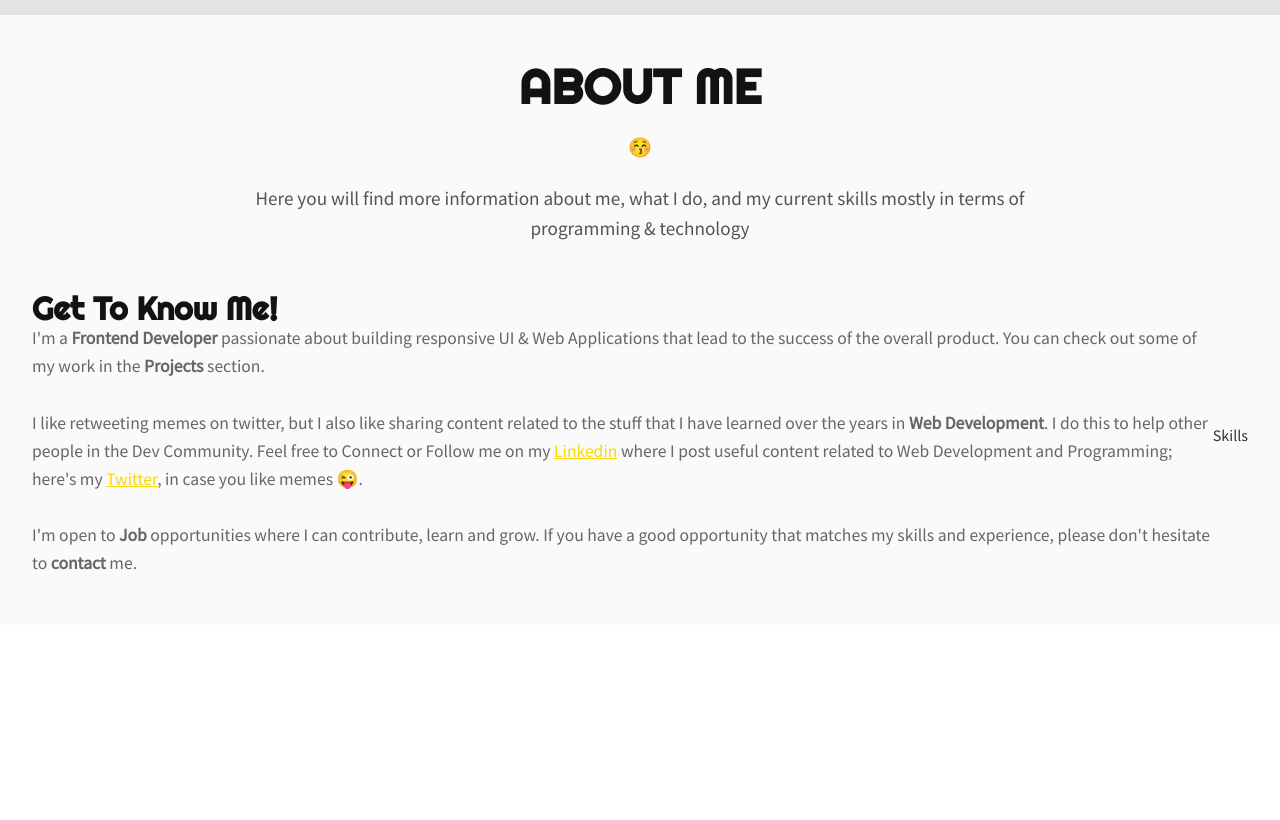
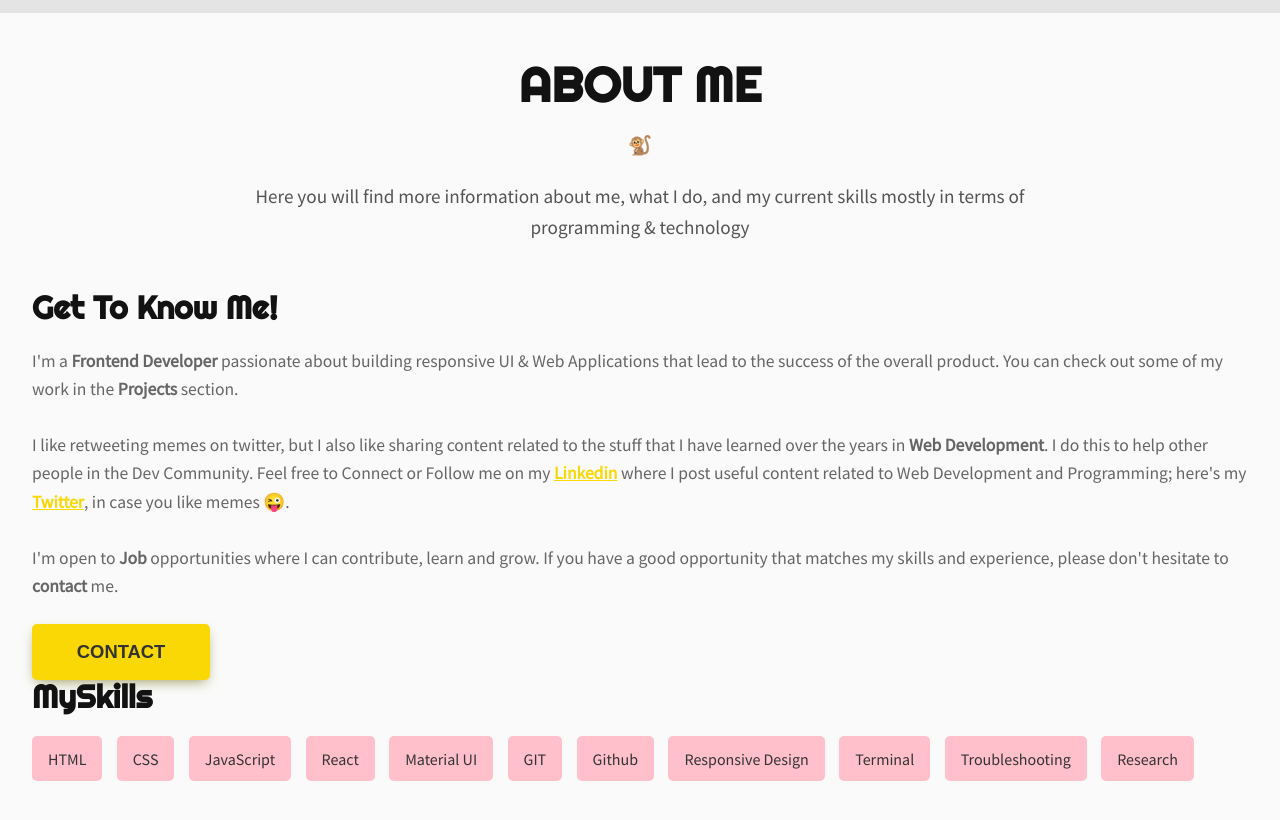
Before and after one commit to AlexOla-NG/Projects, a React (Create React App) app in the folder react-project/: page / in a window 1280 px wide. Shown: the part 880-1700 px from the top of the page. Before the commit the page ends 1505 px from the top, so only its background shows below. Built offline with nearby package versions, Linux system fonts and the light colour scheme; grey boxes are pictures that could not be loaded.

Commit message:
update: added reusable Tag component to render skills stopped: adjust layout of About component

```diff
--- a/react-project/src/portfolio-page/components/about/About.js
+++ b/react-project/src/portfolio-page/components/about/About.js
@@ -1,16 +1,20 @@
 import React from "react";
 import "./about.css";
-import HeaderParagaph from "./HeaderParagaph";
+import ReusableHeader from "./ReusableHeader";
 import MoreInfo from "./MoreInfo";
-import Skills from "./Skills";
+import MySkills from "./MySkills";
+
+// TODO: stopped here
+// set div display to grid
+// adjust layout accordingly
 
 const About = () => {
   return (
     <section className="about-section-wrapper" id="about">
-      <HeaderParagaph />
+      <ReusableHeader />
       <div>
         <MoreInfo />
-        <Skills />
+        <MySkills />
       </div>
     </section>
   );
--- a/react-project/src/portfolio-page/components/about/MoreInfo.js
+++ b/react-project/src/portfolio-page/components/about/MoreInfo.js
@@ -1,7 +1,4 @@
 import React from "react";
-
-// TODO: stopped here
-// finish styling MoreInfo component
 
 const MoreInfo = () => {
   return (
@@ -16,11 +13,22 @@ const MoreInfo = () => {
         content related to the stuff that I have learned over the years in{" "}
         <b>Web Development</b>. I do this to help other people in the Dev
         Community. Feel free to Connect or Follow me on my{" "}
-        <a href="https://www.linkedin.com/in/alexander-oweka-6bb086166/">
+        <a
+          href="https://www.linkedin.com/in/alexander-oweka-6bb086166/"
+          target="_blank"
+          rel="noreferrer"
+        >
           Linkedin
         </a>{" "}
         where I post useful content related to Web Development and Programming;
-        here's my <a href="https://twitter.com/OwekaAlexander">Twitter</a>
+        here's my{" "}
+        <a
+          href="https://twitter.com/OwekaAlexander"
+          target="_blank"
+          rel="noreferrer"
+        >
+          Twitter
+        </a>
         , in case you like memes 😜.
         <br />
         <br />
@@ -28,6 +36,9 @@ const MoreInfo = () => {
         grow. If you have a good opportunity that matches my skills and
         experience, please don't hesitate to <b>contact</b> me.
       </p>
+      <button className="btn">
+        <a href="#contact">contact</a>
+      </button>
     </article>
   );
 };
--- /dev/null
+++ b/react-project/src/portfolio-page/components/about/MySkills.js
@@ -0,0 +1,31 @@
+import React from "react";
+import Tag from "./Tag";
+
+const MySkills = () => {
+  const skills = [
+    "HTML",
+    "CSS",
+    "JavaScript",
+    "React",
+    "Material UI",
+    "GIT",
+    "Github",
+    "Responsive Design",
+    "Terminal",
+    "Troubleshooting",
+    "Research",
+  ];
+
+  const getSkills = () => {
+    return skills.map((skill) => <Tag key={skill} text={skill} />);
+  };
+
+  return (
+    <article className="more-info-wrapper">
+      <h3>MySkills</h3>
+      <div className="skills-wrapper">{getSkills()}</div>
+    </article>
+  );
+};
+
+export default MySkills;
--- a/react-project/src/portfolio-page/components/about/HeaderParagaph.js
+++ b/react-project/src/portfolio-page/components/about/ReusableHeader.js
@@ -3,9 +3,9 @@ import getEmoji from "../../helpers";
 
 // STUB: reusable component to hold header & paragraph text
 
-const HeaderParagaph = (props) => {
+const ReusableHeader = (props) => {
   return (
-    <article className="header-paragraph">
+    <article className="reusable-header">
       <h2>{props.header}</h2>
       <span>{getEmoji()}</span>
       <p>{props.paragraph}</p>
@@ -13,9 +13,9 @@ const HeaderParagaph = (props) => {
   );
 };
 
-export default HeaderParagaph;
+export default ReusableHeader;
 
-HeaderParagaph.defaultProps = {
+ReusableHeader.defaultProps = {
   header: "about me",
   paragraph:
     "Here you will find more information about me, what I do, and my current skills mostly in terms of programming & technology",
--- a/react-project/src/portfolio-page/components/about/Skills.js
+++ /dev/null
@@ -1,7 +0,0 @@
-import React from "react";
-
-const Skills = () => {
-  return <div>Skills</div>;
-};
-
-export default Skills;
--- /dev/null
+++ b/react-project/src/portfolio-page/components/about/Tag.js
@@ -0,0 +1,11 @@
+import React from "react";
+
+const Tag = ({ text }) => {
+  return <span>{text}</span>;
+};
+
+export default Tag;
+
+Tag.defaultProps = {
+  text: "HTML",
+};
--- a/react-project/src/portfolio-page/components/about/about.css
+++ b/react-project/src/portfolio-page/components/about/about.css
@@ -9,21 +9,38 @@
 
 .about-section-wrapper > div {
   display: flex;
-  flex-wrap: nowrap;
+  flex-wrap: wrap;
   justify-content: space-between;
   align-items: center;
 }
 
 .more-info-wrapper h3 {
   font-size: var(--fs-h3);
+  padding: 0 0 24px;
 }
 
 .more-info-wrapper p {
   color: var(--gray-40);
   font-size: var(--fs-body2);
+  padding: 0 0 24px;
 }
 
-.more-info-wrapper a {
+.more-info-wrapper p > a {
   color: var(--yellow);
+  font-weight: 600;
   text-decoration: underline;
 }
+
+.skills-wrapper {
+  display: flex;
+  flex-wrap: wrap;
+  justify-content: space-between;
+  align-items: center;
+}
+
+.skills-wrapper span {
+  background-color: pink;
+  border-radius: var(--br-300);
+  margin: auto 0.9rem 0.9rem 0;
+  padding: 0.8rem 1rem;
+}
--- a/react-project/src/portfolio-page/components/hero/hero.css
+++ b/react-project/src/portfolio-page/components/hero/hero.css
@@ -29,5 +29,6 @@
 }
 
 .hero-section-wrapper button {
+  width: 20rem;
   max-width: 60%;
 }
--- a/react-project/src/portfolio-page/index.css
+++ b/react-project/src/portfolio-page/index.css
@@ -15,7 +15,7 @@
   --fs-h2: 2.2rem;
   --fs-h3: 1.8rem;
   --fs-h4: 2.2rem;
-  --fs-btn: 1rem;
+  --fs-btn: 0.9rem;
   --fs-body1: 1rem;
   --fs-body2: 0.9rem;
   --fs-p: 1.1rem;
@@ -35,7 +35,7 @@
     --fs-h2: 3rem;
     --fs-h3: 2rem;
     --fs-h4: 2.2rem;
-    --fs-btn: 1.2rem;
+    --fs-btn: 1.15rem;
     --fs-body1: 1.2rem;
     --fs-body2: 1.1rem;
     --fs-p: 1.4rem;
@@ -51,6 +51,7 @@
   padding: 0;
 }
 
+/* set global styles */
 body {
   font-family: "Source Sans Pro", sans-serif;
   font-size: 16px;
@@ -92,27 +93,29 @@ p {
   border-radius: var(--br-300);
   box-shadow: 0px 5px 13px -4px #9b9753;
   color: var(--ash);
+  cursor: pointer;
   font-size: var(--fs-btn);
   font-weight: bold;
-  padding: 1.2rem 2.8rem;
+  padding: 1.05rem 2.8rem;
   text-transform: uppercase;
 }
 
-.header-paragraph {
+/* set styles for reusable component */
+.reusable-header {
   padding: 0 1rem 3rem;
   text-align: center;
 }
 
-.header-paragraph h2 {
+.reusable-header h2 {
   font-size: var(--fs-h2);
   padding-bottom: 1.5rem;
 }
 
-.header-paragraph span {
+.reusable-header span {
   font-size: var(--fs-body1);
 }
 
-.header-paragraph p {
+.reusable-header p {
   color: var(--davy-gray);
   font-size: var(--fs-body1);
   max-width: 50rem;
```
